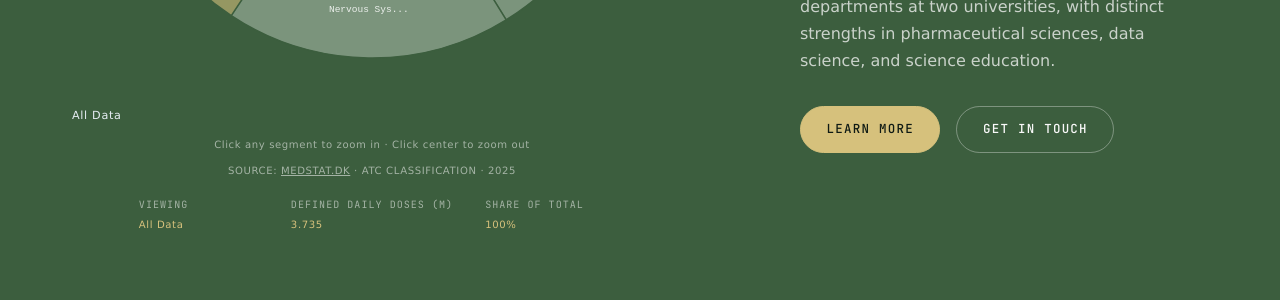
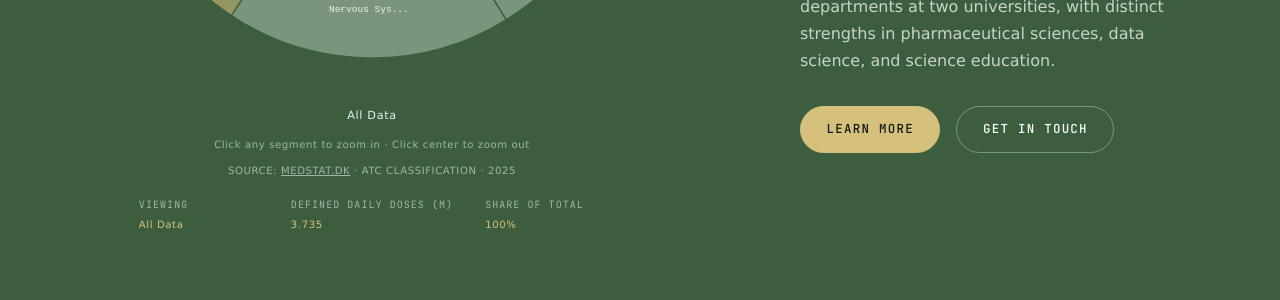
Before and after one commit to CPDSE/PagesCMS, a Jekyll site: the page built from index.md, in a window 1280 px wide and 900 px high, scrolled down 1414 px. Shown: the part 150-450 px from the top of the window. Built offline with Jekyll 4.4.1, drawn with Linux system fonts in a browser that asks for light colours.

Commit message:
Update main.css

```diff
--- a/assets/css/main.css
+++ b/assets/css/main.css
@@ -591,6 +591,7 @@ a { color: inherit; }
 .about-viz-breadcrumb {
   width: 100%;
   max-width: 600px;
+  margin: 0 auto;
   padding: 0.2rem 0 0.3rem;
   font-size: 0.7rem;
   color: var(--muted);
@@ -598,6 +599,7 @@ a { color: inherit; }
   min-height: 1.7rem;
   display: flex;
   align-items: center;
+  justify-content: center;
   gap: 0.4rem;
   flex-wrap: wrap;
 }
```
